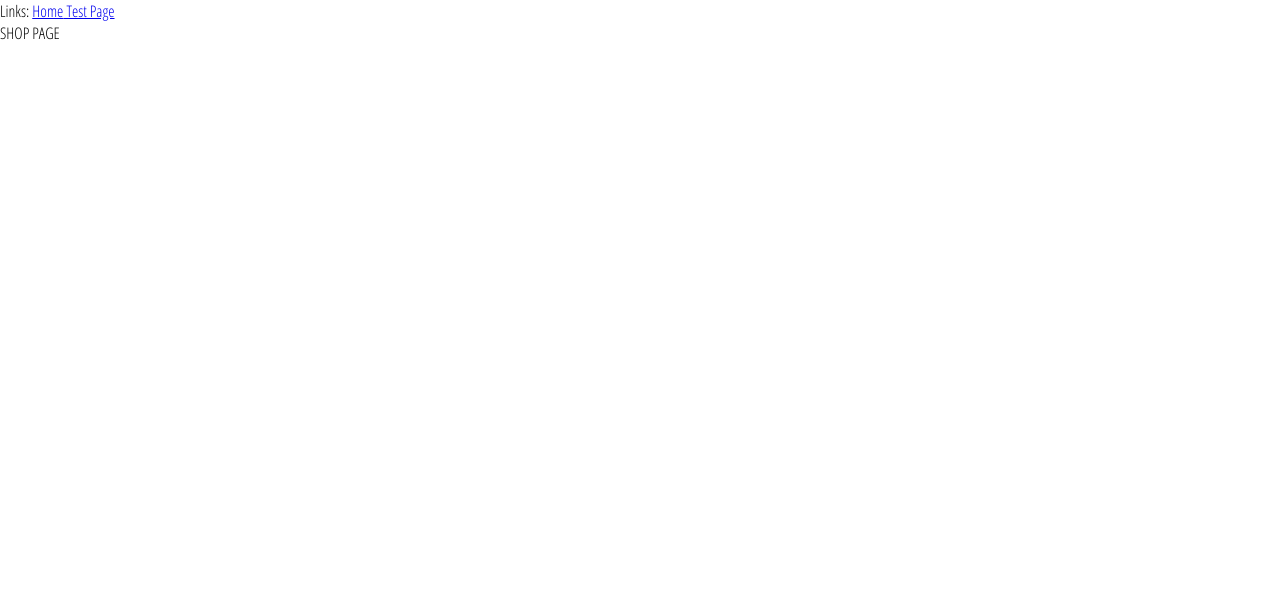
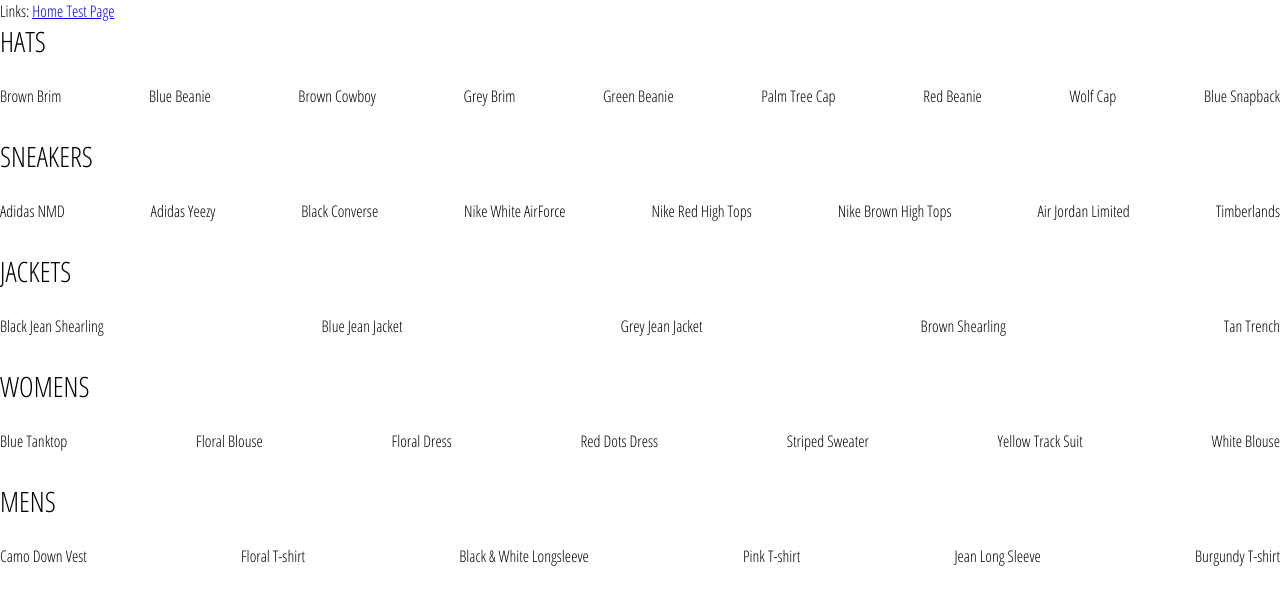
Before and after one commit to tholscoa/react-ecommerce, a React (Create React App) app: page /shop in a window 1280 px wide. Shown: the top 604 px of the page. Built offline with nearby package versions, Linux system fonts and the light colour scheme.

Commit message:
add collection preview page with data

```diff
--- /dev/null
+++ b/src/components/collection-preview/collection-preview.component.jsx
@@ -0,0 +1,17 @@
+import React from 'react';
+
+import './collection-preview.styles.scss';
+
+const CollectionPreview = ({title, items}) => (
+ <div class='collection-preview'>
+   <div class='title'>{title.toUpperCase()}</div>
+    <div class='preview'>
+      {
+        items.map(item =>
+          <div key={item.id}>{item.name}</div>)
+      }
+    </div>
+ </div>
+);
+
+export default CollectionPreview;
--- /dev/null
+++ b/src/components/collection-preview/collection-preview.styles.scss
@@ -0,0 +1,15 @@
+.collection-preview {
+  display: flex;
+  flex-direction: column;
+  margin-bottom: 30px;
+
+  .title {
+    font-size: 28px;
+    margin-bottom: 25px;
+  }
+
+  .preview {
+    display: flex;
+    justify-content: space-between;
+  }
+}
--- a/src/pages/shop/shop.component.jsx
+++ b/src/pages/shop/shop.component.jsx
@@ -1,5 +1,7 @@
 import React from 'react';
 import SHOP_DATA from './shop.data';
+
+import CollectionPreview from '../../components/collection-preview/collection-preview.component';
 
 class ShopPage extends React.Component{
   constructor(props){
@@ -11,8 +13,12 @@
   }
 
   render(){
-    return(
-      <div>SHOP PAGE</div>
+    const {collections} = this.state;
+    return(<div class="shop-page">
+      {collections.map(({id, ...otherCollectionItems}) => (
+        <CollectionPreview key={id} {...otherCollectionItems} />
+      ))}
+    </div>
     )
   }
 }
```
Also changed, not shown: 1 other file (tests, documents, lock files or other folders).
